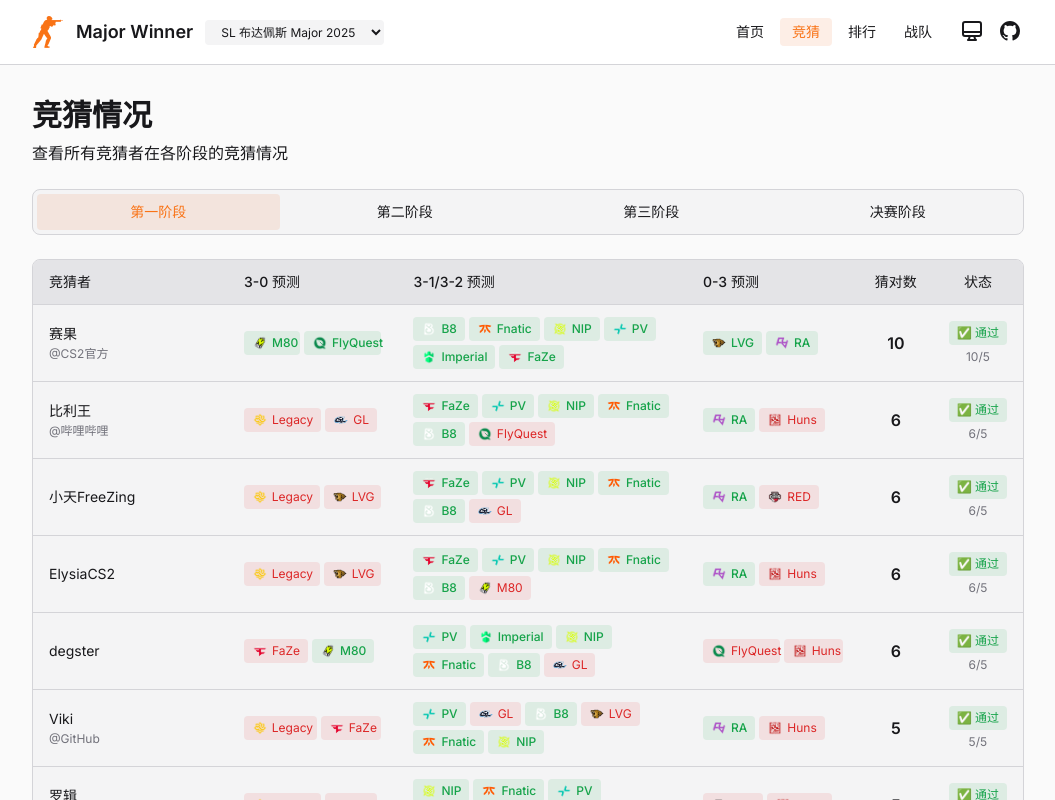
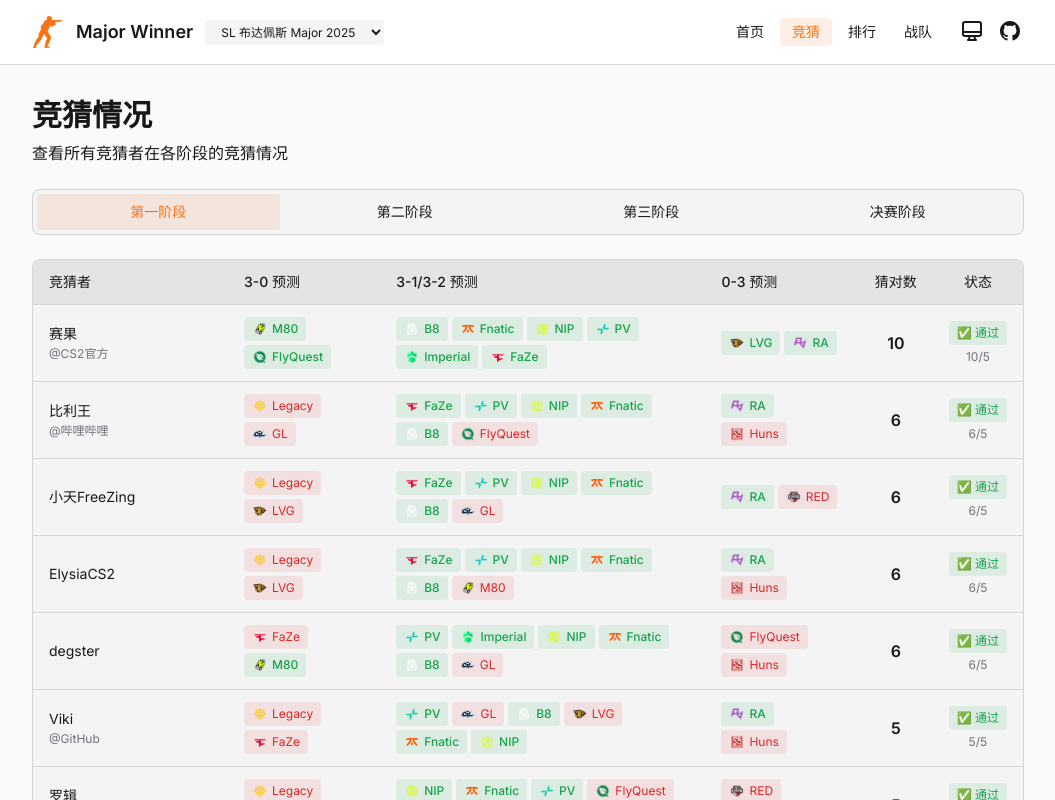
Before and after one commit to vikiboss/major-winner, a Next.js app: page /predictions/stage-1 in a window 1280 px wide. Shown: the top 800 px of the page, without its empty margins (112-1167 px from the left). Built offline with nearby package versions, Linux system fonts and the light colour scheme.

Commit message:
fix: 优化布局

```diff
--- a/app/predictions/[stage]/page.tsx
+++ b/app/predictions/[stage]/page.tsx
@@ -166,7 +166,7 @@ function SwissTable({
                     </div>
                   </td>
                   <td className="px-4 py-3">
-                    <div className="flex items-start gap-1">
+                    <div className="flex flex-wrap items-start gap-1">
                       {prediction['3-0'].map((team) => {
                         const isCorrect = actualResult?.['3-0']?.includes(team)
                         const possible = isPredictionPossible(team, '3-0', actualResult)
@@ -214,7 +214,7 @@ function SwissTable({
                     </div>
                   </td>
                   <td className="px-4 py-3">
-                    <div className="flex items-start gap-1">
+                    <div className="flex flex-wrap items-start gap-1">
                       {prediction['0-3'].map((team) => {
                         const isCorrect = actualResult?.['0-3']?.includes(team)
                         const possible = isPredictionPossible(team, '0-3', actualResult)
```
